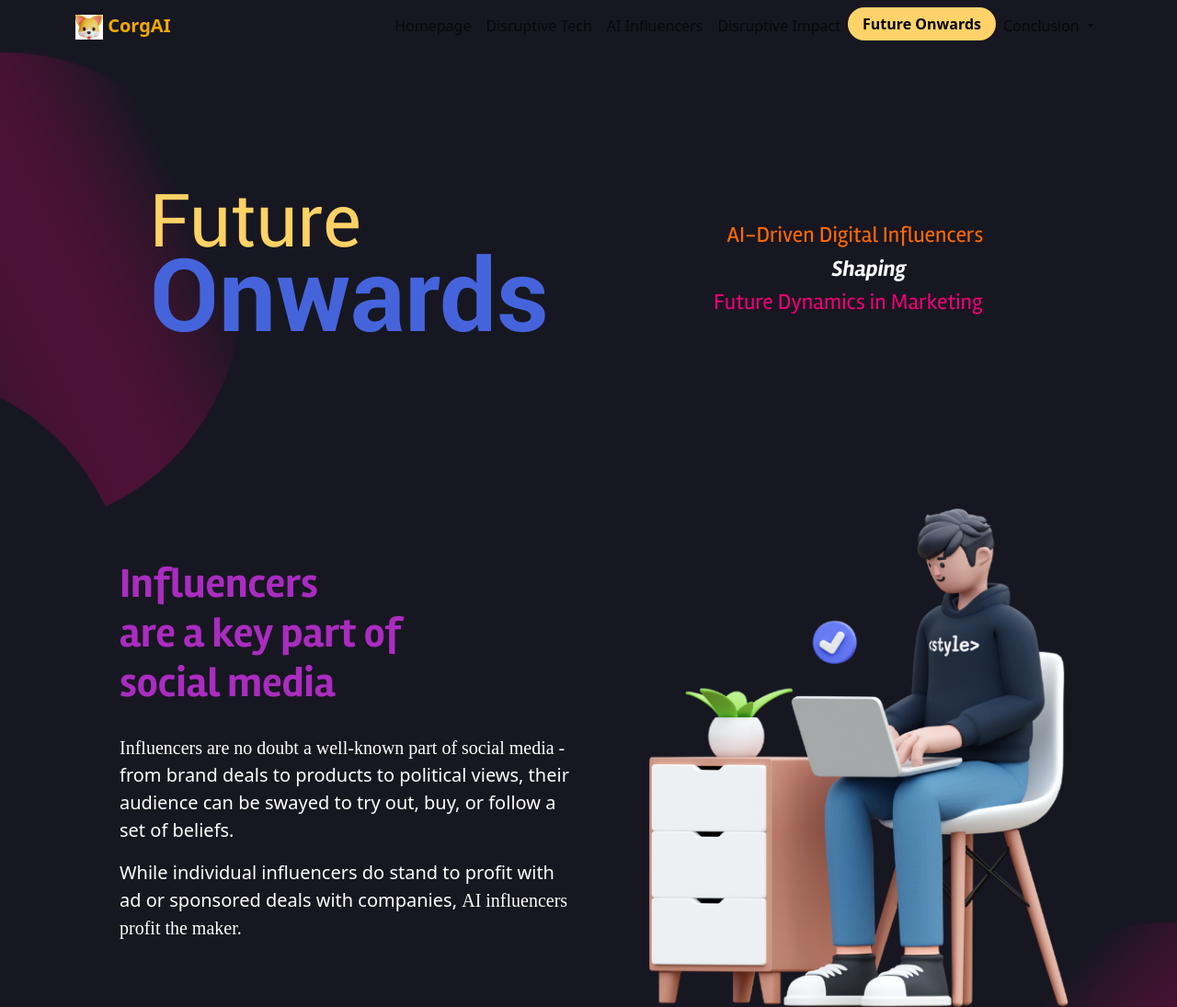
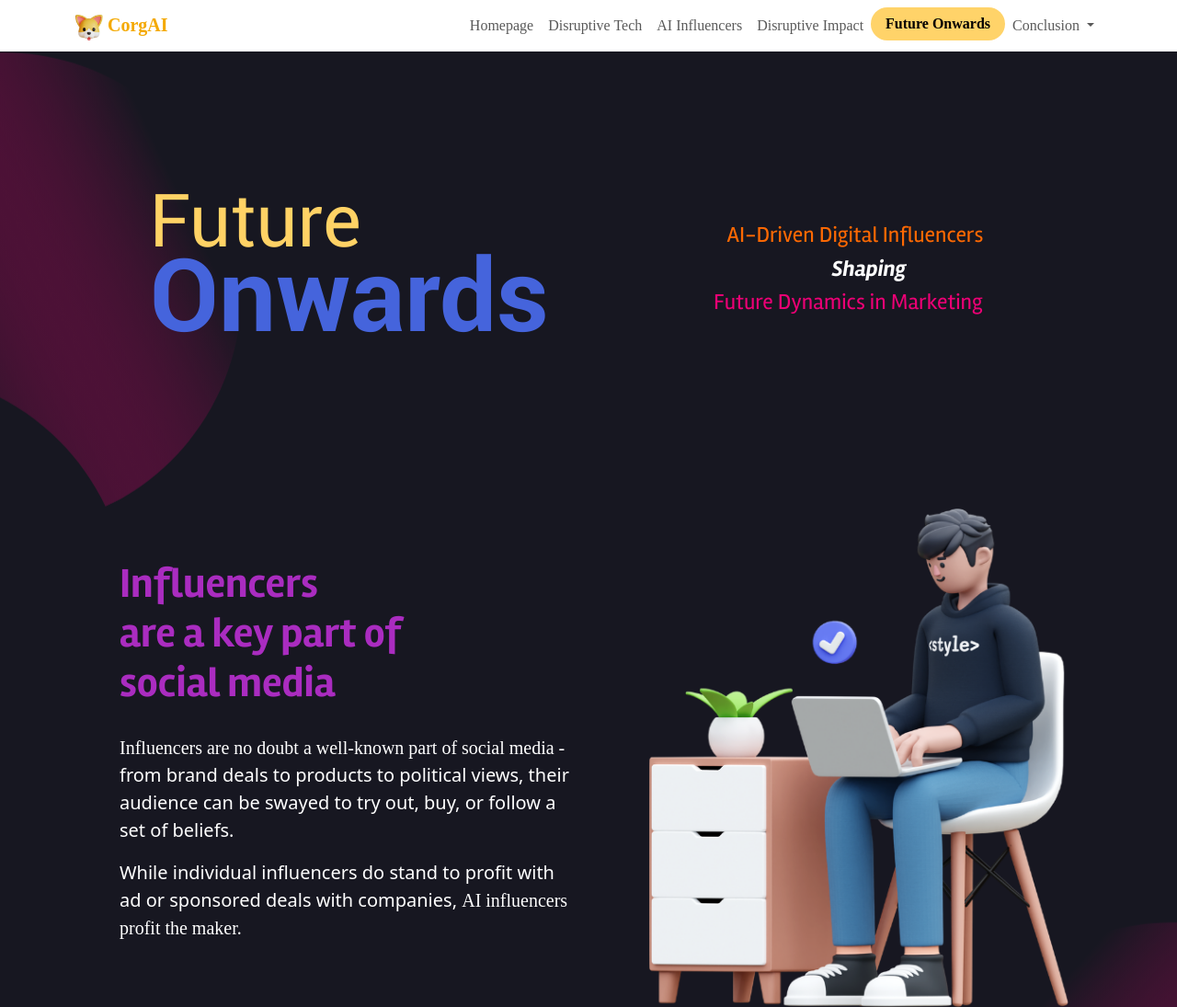
Before and after one commit to iAmKenKinoshita/mms142-groupi-2024.github.io, a plain HTML site: page future-onwards.html in a window 1280 px wide. Shown: the top 1095 px of the page at 92% size. Drawn offline with nearby package versions, Linux system fonts and the light colour scheme; a web font is replaced by a local one.

Commit message:
Update future-onwards.css

```diff
--- a/css/future-onwards.css
+++ b/css/future-onwards.css
@@ -248,7 +248,7 @@ div > p {
 
 
 /* NavBar styling*/
-header {
+.navbar {
 	background-color: white;
   font-family: ArialUnicode;
   color: black;
```
